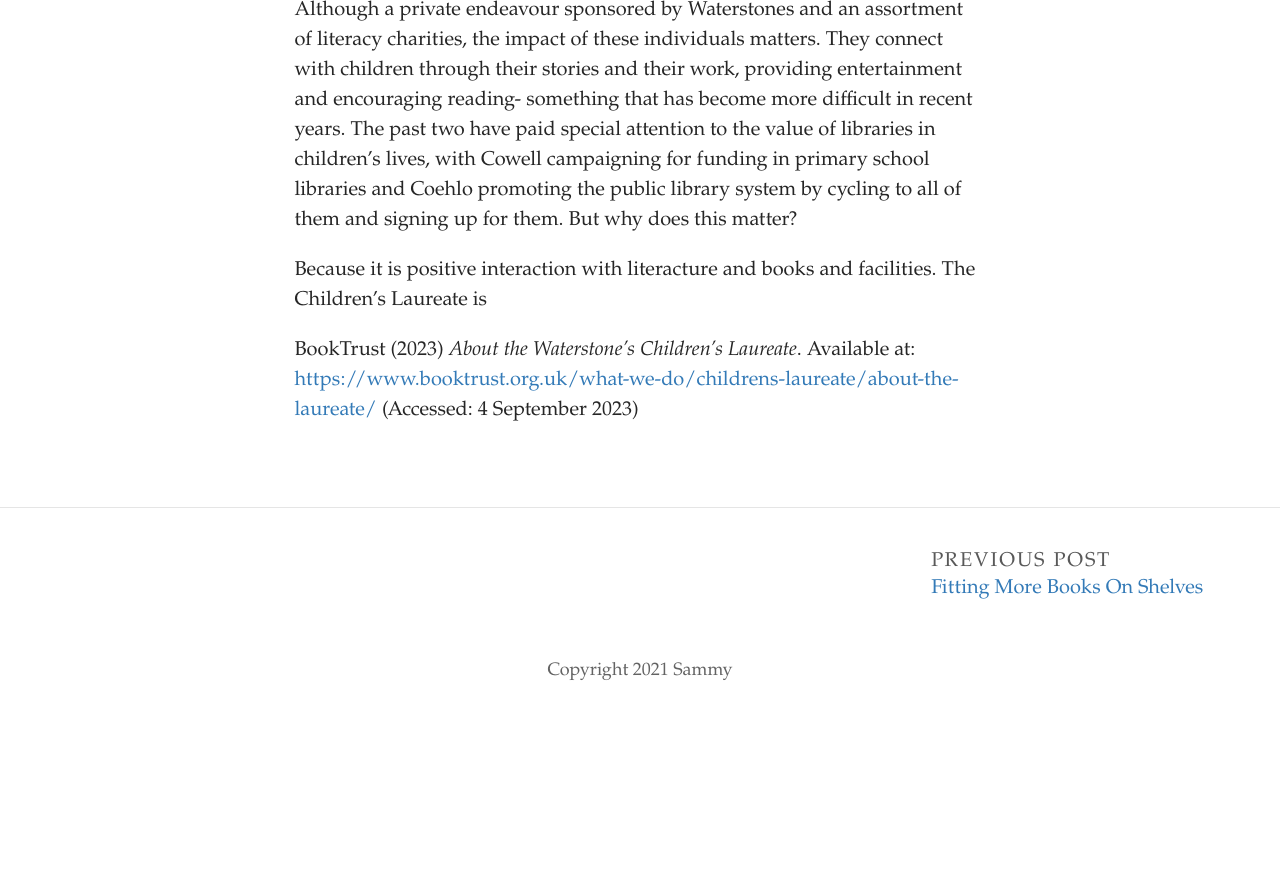
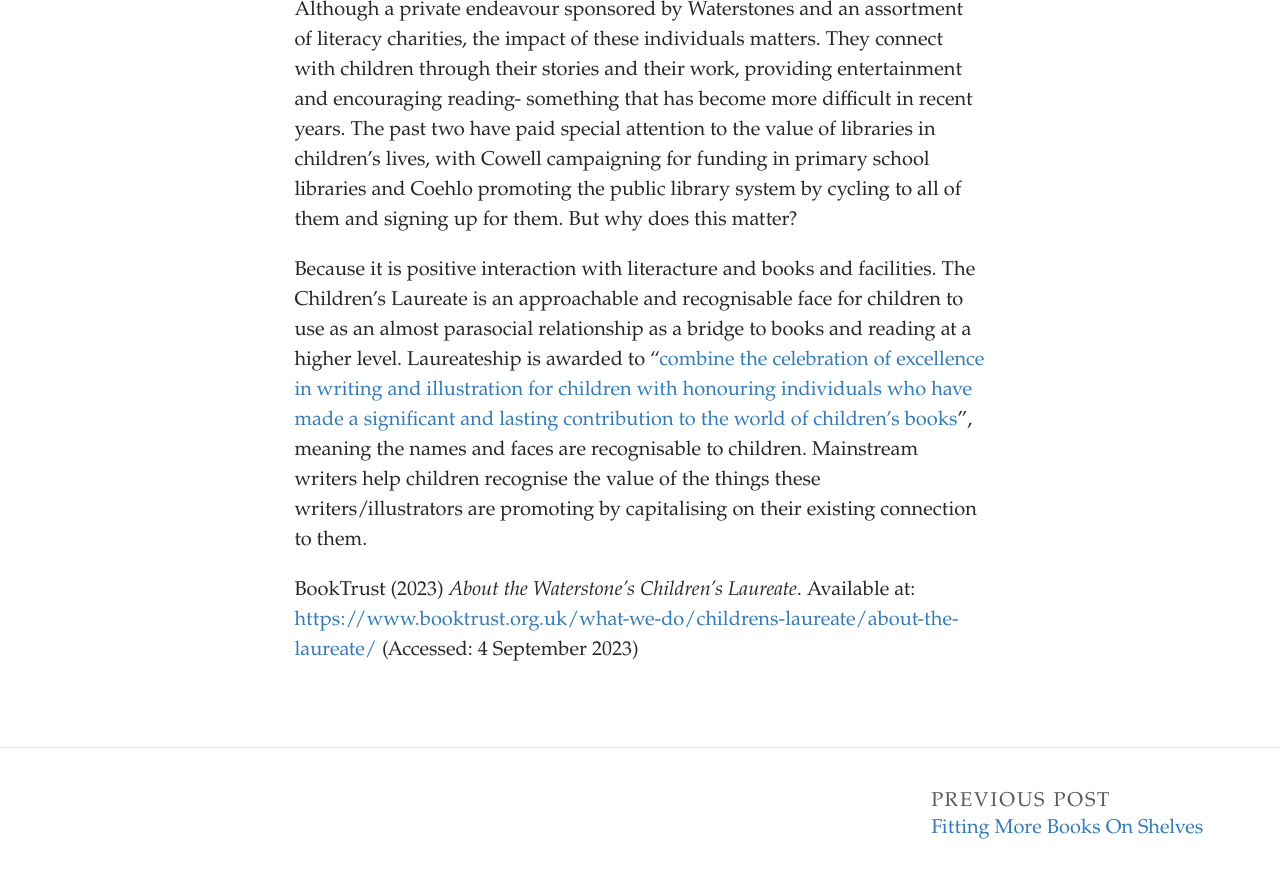
Before and after one commit to SammySpinsAYarn/Blog, a Jekyll site: the page built from _posts/2023-10-04-beginners-guide-to-childrens-laureate.md, in a window 1280 px wide and 900 px high, scrolled down 641 px. Shown: the top 878 px of the window. Built offline with Jekyll 4.4.1, drawn with Linux system fonts in a browser that asks for light colours; some web fonts are replaced; before the commit the page ends 1357 px from its top, so only the background shows below that.

Commit message:
Update Post “2023-10-04-beginners-guide-to-childrens-laureate”

```diff
--- a/_posts/2023-10-04-beginners-guide-to-childrens-laureate.md
+++ b/_posts/2023-10-04-beginners-guide-to-childrens-laureate.md
@@ -11,6 +11,6 @@ The idea for a children’s laureate came about in 1999, when Ted Hughes, then P
 
 A﻿lthough a private endeavour sponsored by Waterstones and an assortment of literacy charities, the impact of these individuals matters. They connect with children through their stories and their work, providing entertainment and encouraging reading- something that has become more difficult in recent years. The past two have paid special attention to the value of libraries in children's lives, with Cowell campaigning for funding in primary school libraries and Coehlo promoting the public library system by cycling to all of them and signing up for them. But why does this matter?
 
-B﻿ecause it is positive interaction with literacture and books and facilities. The Children's Laureate is
+B﻿ecause it is positive interaction with literacture and books and facilities. The Children's Laureate is an approachable and recognisable face for children to use as an almost parasocial relationship as a bridge to books and reading at a higher level. Laureateship is awarded to "[combine the celebration of excellence in writing and illustration for children with honouring individuals who have made a significant and lasting contribution to the world of children’s books](https://www.booktrust.org.uk/what-we-do/childrens-laureate/about-the-laureate/)", meaning the names and faces are recognisable to children. Mainstream writers help children recognise the value of the things these writers/illustrators are promoting by capitalising on their existing connection to them.
 
 BookTrust (2023) *About the Waterstone’s Children’s Laureate*. Available at: <https://www.booktrust.org.uk/what-we-do/childrens-laureate/about-the-laureate/> (Accessed: 4 September 2023)
```
